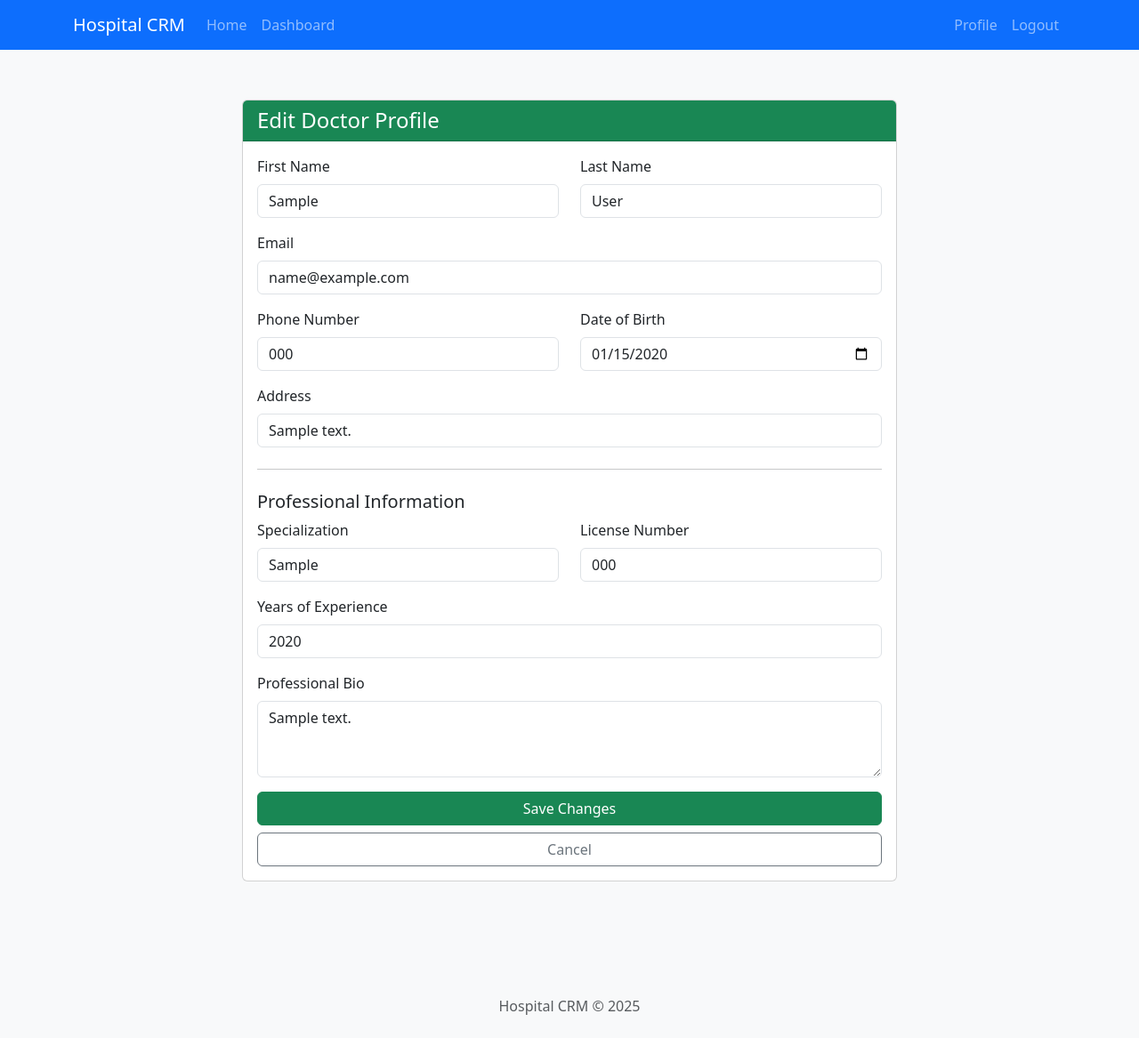
After one commit to 2036saharsha/BisonVitals, a Django app: page /profile/edit/ in a window 1280 px wide. The commit adds this page. Shown: the whole page at 89% size. Run offline with Django 5.2, Linux system fonts and the light colour scheme; a user stored in the database is signed in; tables that the repository leaves empty hold one stand-in row (values such as "Sample post").

Commit message:
sign uperrors fixed

```diff
--- a/users/forms.py
+++ b/users/forms.py
@@ -63,14 +63,24 @@ class DoctorSignUpForm(UserCreationForm):
         user.address = self.cleaned_data.get('address')
         user.save()
 
-        # Create DoctorProfile
-        doctor_profile = DoctorProfile.objects.create(
+        # Create DoctorProfile - use get_or_create to avoid duplicate issues
+        doctor_profile, created = DoctorProfile.objects.get_or_create(
             user=user,
-            specialization=self.cleaned_data.get('specialization'),
-            license_number=self.cleaned_data.get('license_number'),
-            years_of_experience=self.cleaned_data.get('years_of_experience'),
-            bio=self.cleaned_data.get('bio')
+            defaults={
+                'specialization': self.cleaned_data.get('specialization'),
+                'license_number': self.cleaned_data.get('license_number'),
+                'years_of_experience': self.cleaned_data.get('years_of_experience'),
+                'bio': self.cleaned_data.get('bio')
+            }
         )
+
+        # If profile exists but fields are different, update them
+        if not created:
+            doctor_profile.specialization = self.cleaned_data.get('specialization')
+            doctor_profile.license_number = self.cleaned_data.get('license_number')
+            doctor_profile.years_of_experience = self.cleaned_data.get('years_of_experience')
+            doctor_profile.bio = self.cleaned_data.get('bio')
+            doctor_profile.save()
 
         # Create Doctor record - use get_or_create to avoid duplicate issues
         Doctor.objects.get_or_create(
@@ -161,3 +171,46 @@ class PatientSignUpForm(UserCreationForm):
         )
 
         return user
+
+
+class DoctorProfileEditForm(forms.ModelForm):
+    first_name = forms.CharField(widget=forms.TextInput(attrs={'class': 'form-control'}))
+    last_name = forms.CharField(widget=forms.TextInput(attrs={'class': 'form-control'}))
+    email = forms.EmailField(widget=forms.EmailInput(attrs={'class': 'form-control'}))
+    phone_number = forms.CharField(required=False, widget=forms.TextInput(attrs={'class': 'form-control'}))
+    date_of_birth = forms.DateField(required=False, widget=forms.DateInput(attrs={'class': 'form-control', 'type': 'date'}))
+    address = forms.CharField(required=False, widget=forms.TextInput(attrs={'class': 'form-control'}))
+    specialization = forms.CharField(widget=forms.TextInput(attrs={'class': 'form-control'}))
+    license_number = forms.CharField(widget=forms.TextInput(attrs={'class': 'form-control'}))
+    years_of_experience = forms.IntegerField(widget=forms.NumberInput(attrs={'class': 'form-control'}))
+    bio = forms.CharField(required=False, widget=forms.Textarea(attrs={'class': 'form-control', 'rows': 3}))
+
+    class Meta:
+        model = DoctorProfile
+        fields = ['specialization', 'license_number', 'years_of_experience', 'bio']
+
+    def __init__(self, *args, **kwargs):
+        super().__init__(*args, **kwargs)
+        if self.instance and self.instance.user:
+            self.fields['first_name'].initial = self.instance.user.first_name
+            self.fields['last_name'].initial = self.instance.user.last_name
+            self.fields['email'].initial = self.instance.user.email
+            self.fields['phone_number'].initial = self.instance.user.phone_number
+            self.fields['date_of_birth'].initial = self.instance.user.date_of_birth
+            self.fields['address'].initial = self.instance.user.address
+
+    def save(self, commit=True):
+        profile = super().save(commit=False)
+        if commit:
+            # Update User model fields
+            user = profile.user
+            user.first_name = self.cleaned_data['first_name']
+            user.last_name = self.cleaned_data['last_name']
+            user.email = self.cleaned_data['email']
+            user.phone_number = self.cleaned_data['phone_number']
+            user.date_of_birth = self.cleaned_data['date_of_birth']
+            user.address = self.cleaned_data['address']
+            user.save()
+
+            profile.save()
+        return profile
--- a/users/templates/users/doctor_profile.html
+++ b/users/templates/users/doctor_profile.html
@@ -36,7 +36,7 @@
                 </li>
             </ul>
             <div class="card-footer">
-                <a href="#" class="btn btn-primary btn-sm">Edit Profile</a>
+                <a href="{% url 'edit_profile' %}" class="btn btn-primary btn-sm">Edit Profile</a>
                 <a href="#" class="btn btn-outline-primary btn-sm">Change Password</a>
             </div>
         </div>
--- /dev/null
+++ b/users/templates/users/edit_doctor_profile.html
@@ -0,0 +1,113 @@
+{% extends 'users/base.html' %}
+
+{% block title %}Edit Doctor Profile - Hospital CRM{% endblock %}
+
+{% block content %}
+<div class="container py-4">
+    <div class="row justify-content-center">
+        <div class="col-md-8">
+            <div class="card">
+                <div class="card-header bg-success text-white">
+                    <h4 class="mb-0">Edit Doctor Profile</h4>
+                </div>
+                <div class="card-body">
+                    <form method="post">
+                        {% csrf_token %}
+
+                        <div class="row mb-3">
+                            <div class="col-md-6">
+                                <label for="{{ form.first_name.id_for_label }}" class="form-label">First Name</label>
+                                {{ form.first_name }}
+                                {% if form.first_name.errors %}
+                                    <div class="text-danger">{{ form.first_name.errors }}</div>
+                                {% endif %}
+                            </div>
+                            <div class="col-md-6">
+                                <label for="{{ form.last_name.id_for_label }}" class="form-label">Last Name</label>
+                                {{ form.last_name }}
+                                {% if form.last_name.errors %}
+                                    <div class="text-danger">{{ form.last_name.errors }}</div>
+                                {% endif %}
+                            </div>
+                        </div>
+
+                        <div class="mb-3">
+                            <label for="{{ form.email.id_for_label }}" class="form-label">Email</label>
+                            {{ form.email }}
+                            {% if form.email.errors %}
+                                <div class="text-danger">{{ form.email.errors }}</div>
+                            {% endif %}
+                        </div>
+
+                        <div class="row mb-3">
+                            <div class="col-md-6">
+                                <label for="{{ form.phone_number.id_for_label }}" class="form-label">Phone Number</label>
+                                {{ form.phone_number }}
+                                {% if form.phone_number.errors %}
+                                    <div class="text-danger">{{ form.phone_number.errors }}</div>
+                                {% endif %}
+                            </div>
+                            <div class="col-md-6">
+                                <label for="{{ form.date_of_birth.id_for_label }}" class="form-label">Date of Birth</label>
+                                {{ form.date_of_birth }}
+                                {% if form.date_of_birth.errors %}
+                                    <div class="text-danger">{{ form.date_of_birth.errors }}</div>
+                                {% endif %}
+                            </div>
+                        </div>
+
+                        <div class="mb-3">
+                            <label for="{{ form.address.id_for_label }}" class="form-label">Address</label>
+                            {{ form.address }}
+                            {% if form.address.errors %}
+                                <div class="text-danger">{{ form.address.errors }}</div>
+                            {% endif %}
+                        </div>
+
+                        <hr class="my-4">
+                        <h5>Professional Information</h5>
+
+                        <div class="row mb-3">
+                            <div class="col-md-6">
+                                <label for="{{ form.specialization.id_for_label }}" class="form-label">Specialization</label>
+                                {{ form.specialization }}
+                                {% if form.specialization.errors %}
+                                    <div class="text-danger">{{ form.specialization.errors }}</div>
+                                {% endif %}
+                            </div>
+                            <div class="col-md-6">
+                                <label for="{{ form.license_number.id_for_label }}" class="form-label">License Number</label>
+                                {{ form.license_number }}
+                                {% if form.license_number.errors %}
+                                    <div class="text-danger">{{ form.license_number.errors }}</div>
+                                {% endif %}
+                            </div>
+                        </div>
+
+                        <div class="mb-3">
+                            <label for="{{ form.years_of_experience.id_for_label }}" class="form-label">Years of Experience</label>
+                            {{ form.years_of_experience }}
+                            {% if form.years_of_experience.errors %}
+                                <div class="text-danger">{{ form.years_of_experience.errors }}</div>
+                            {% endif %}
+                        </div>
+
+                        <div class="mb-3">
+                            <label for="{{ form.bio.id_for_label }}" class="form-label">Professional Bio</label>
+                            {{ form.bio }}
+                            {% if form.bio.errors %}
+                                <div class="text-danger">{{ form.bio.errors }}</div>
+                            {% endif %}
+                        </div>
+
+                        <div class="d-grid gap-2">
+                            <button type="submit" class="btn btn-success">Save Changes</button>
+                            <a href="{% url 'profile' %}" class="btn btn-outline-secondary">Cancel</a>
+                        </div>
+                    </form>
+                </div>
+            </div>
+        </div>
+    </div>
+</div>
+{% endblock %}
--- a/users/urls.py
+++ b/users/urls.py
@@ -11,4 +11,5 @@ urlpatterns = [
     path('signup/patient/', views.PatientSignUpView.as_view(), name='patient_signup'),
     path('dashboard/', views.DashboardView.as_view(), name='dashboard'),
     path('profile/', views.profile_view, name='profile'),
+    path('profile/edit/', views.edit_doctor_profile, name='edit_profile'),
 ]
--- a/users/views.py
+++ b/users/views.py
@@ -8,8 +8,9 @@ from django.utils.decorators import method_decorator
 from django.contrib.auth.views import LoginView
 from django.utils import timezone
 from django.db.models import Q
+from django.contrib import messages
 
-from .forms import DoctorSignUpForm, PatientSignUpForm, UserLoginForm
+from .forms import DoctorSignUpForm, PatientSignUpForm, UserLoginForm, DoctorProfileEditForm
 from .models import User, DoctorProfile, PatientProfile
 
 # Import these at the module level
@@ -205,3 +206,29 @@ def profile_view(request):
             'profile': patient_profile,
             'upcoming_appointments': upcoming_appointments
         })
+
+
+@login_required
+def edit_doctor_profile(request):
+    if not request.user.is_doctor():
+        messages.error(request, "You don't have permission to access this page.")
+        return redirect('dashboard')
+
+    try:
+        profile = DoctorProfile.objects.get(user=request.user)
+    except DoctorProfile.DoesNotExist:
+        messages.error(request, "Doctor profile not found.")
+        return redirect('dashboard')
+
+    if request.method == 'POST':
+        form = DoctorProfileEditForm(request.POST, instance=profile)
+        if form.is_valid():
+            form.save()
+            messages.success(request, "Profile updated successfully!")
+            return redirect('profile')
+    else:
+        form = DoctorProfileEditForm(instance=profile)
+
+    return render(request, 'users/edit_doctor_profile.html', {
+        'form': form
+    })
```
